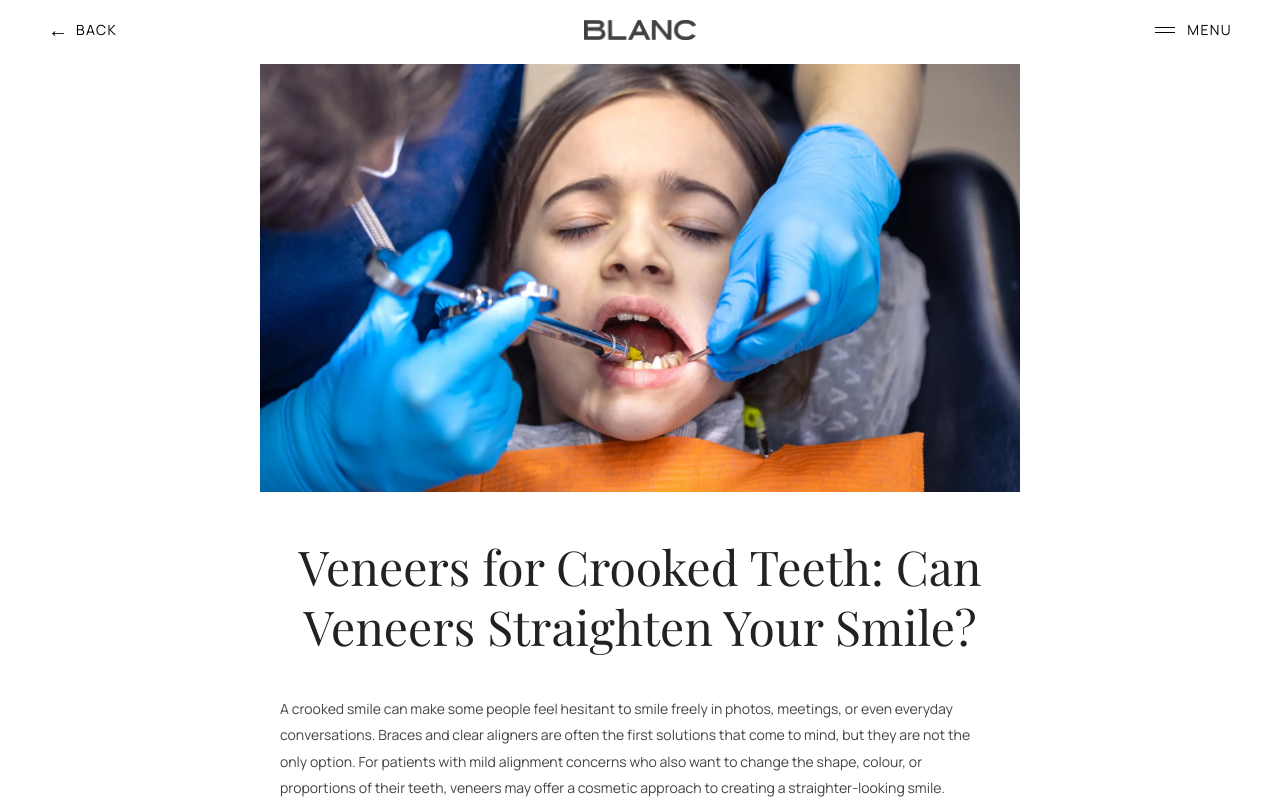
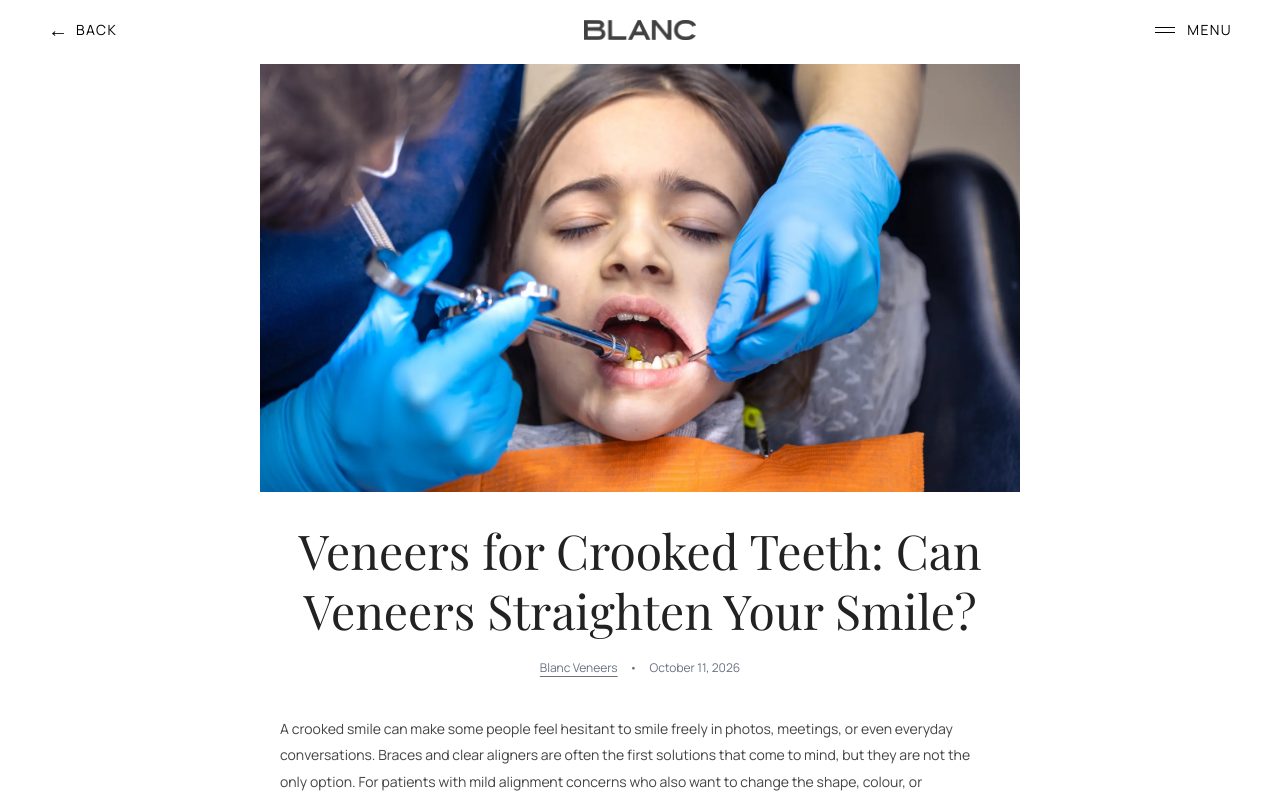
Before and after one commit to Ladwa14/blanc-website, a Next.js app: page /blog/veneers-for-crooked-teeth in a window 1280 px wide. Shown: the top 800 px of the page. Built offline with nearby package versions, Linux system fonts and the light colour scheme; a web font is replaced by a local one.

Commit message:
date updated and breadcrumbs added for 3 blogs

```diff
--- a/app/blog/veneers-for-crooked-teeth/page.tsx
+++ b/app/blog/veneers-for-crooked-teeth/page.tsx
@@ -34,18 +34,34 @@ export default function VeneersForCrookedTeethPage() {
             />
           </div>
 
-          {/* TITLE */}
-          <div className="max-w-[760px] mx-auto text-center pt-7 pb-10">
 
-            <p className="font-manrope text-[10px] md:text-xs tracking-[0.2em] uppercase text-gray-500 mb-4">
+{/* TITLE */}
+<div className="max-w-[760px] mx-auto text-center pt-7 pb-10">
 
-            </p>
+  <h1 className="font-playfair text-3xl md:text-5xl text-[#222] leading-tight">
+    Veneers for Crooked Teeth: Can Veneers Straighten Your Smile?
+  </h1>
 
-            <h1 className="font-playfair text-3xl md:text-5xl text-[#222] leading-tight">
-              Veneers for Crooked Teeth: Can Veneers Straighten Your Smile?
-            </h1>
+  {/* AUTHOR AND PUBLISH DATE */}
+  <div className="flex flex-wrap items-center justify-center gap-3 mt-5 font-manrope text-[11px] md:text-xs text-gray-500">
 
-          </div>
+    <a
+      href="https://blancveneers.com/"
+      className="hover:text-[#222] transition-colors duration-300 underline underline-offset-4"
+    >
+      Blanc Veneers
+    </a>
+
+    <span aria-hidden="true">•</span>
+
+    <time dateTime="2026-10-11">
+      October 11, 2026
+    </time>
+
+  </div>
+
+</div>
+
 
         </div>
       </section>
```
